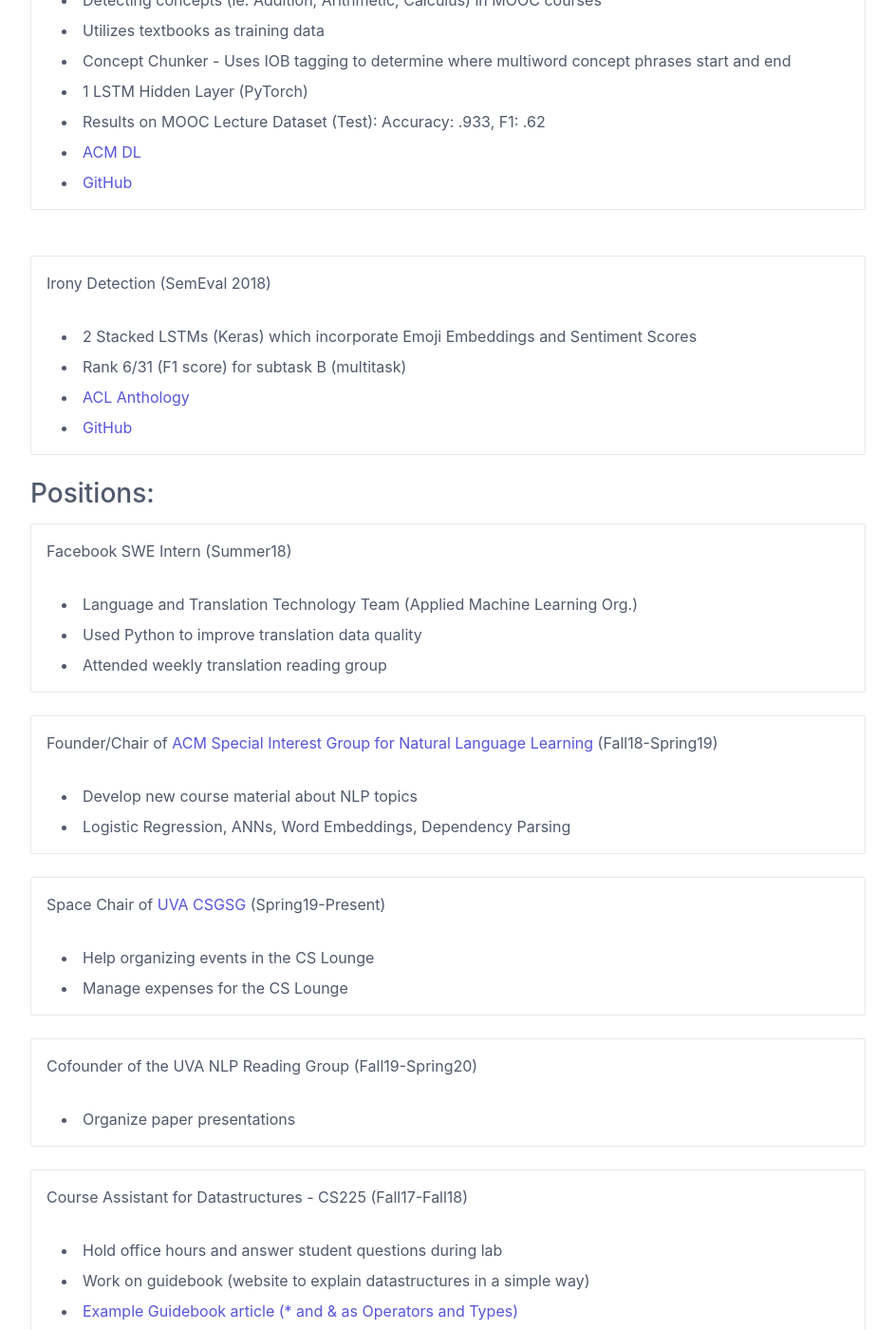
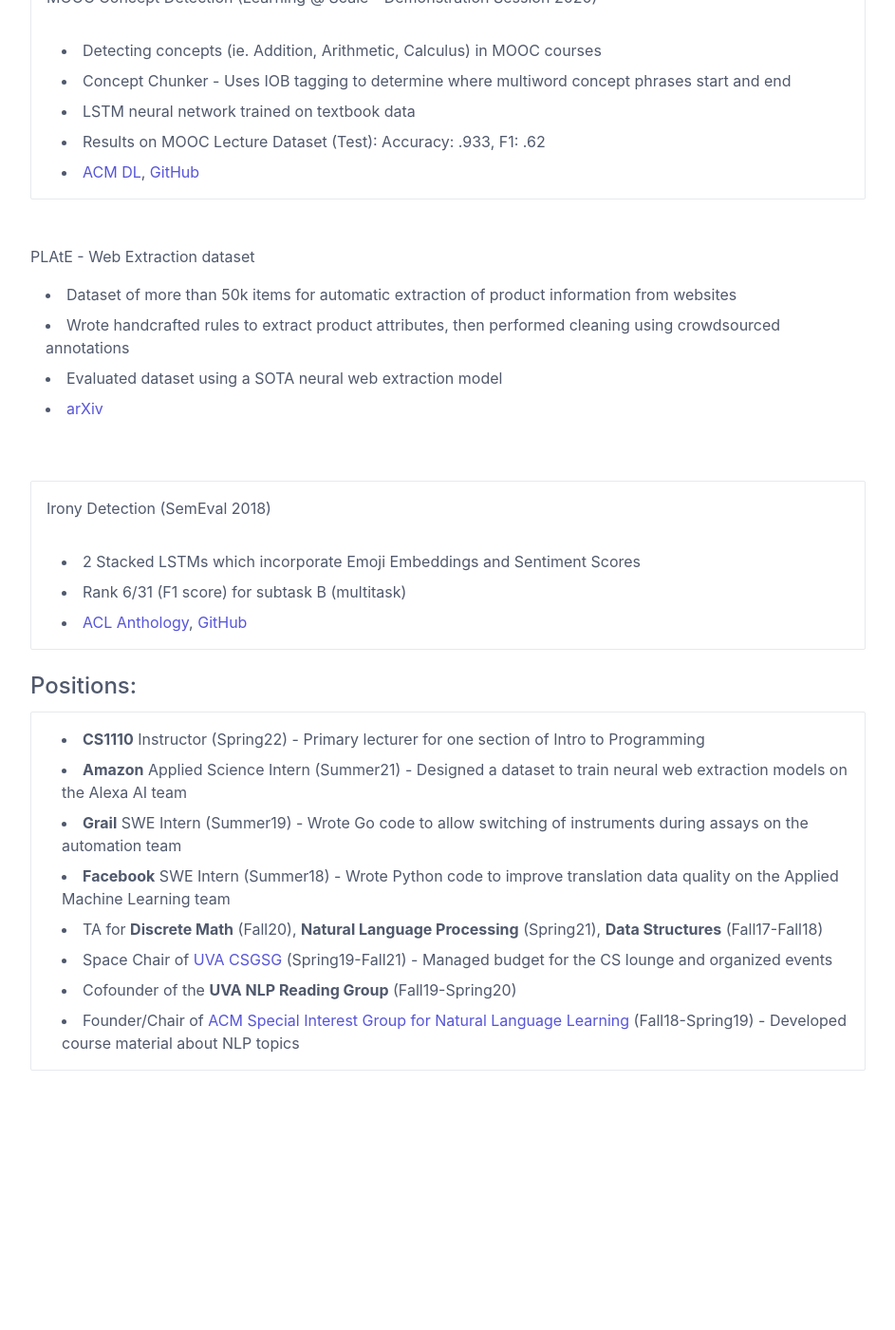
Before and after one commit to aidansan/aidansan.github.io, a Jekyll site: the page built from index.html, in a window 1280 px wide and 1400 px high, scrolled down 704 px. Shown: the whole window at 95% size, without its empty margins (168-1111 px from the left). Built offline with Jekyll 4.4.1, drawn with Linux system fonts in a browser that asks for light colours; after the commit the page ends 1871 px from its top, so only the background shows below that; some of the changed text lies outside the part shown.

Commit message:
Update current infomation

```diff
--- a/index.html
+++ b/index.html
@@ -1,16 +1,18 @@
 ---
 layout: default
 ---
-<h1>Hi, I'm Aidan!</h1>
+<h2>Hi, I'm Aidan!</h2>
 <div class="container">
 <div class="columns">
 <div class="column col-9">
 <ul>
-  <li>I'm a second year PhD student born in Virginia and studying at the <a href="https://engineering.virginia.edu/departments/computer-science">University of Virginia</a>.</li>
+  <li>I'm a fourth year PhD student born in Virginia and studying at the <a href="https://engineering.virginia.edu/departments/computer-science">University of Virginia</a>.</li>
   <li>I'm happily studying <strong>Natural Language Processing</strong> advised by <a href="http://yangfengji.net/">Prof. Yangfeng Ji</a>. </li>
   <li>I'm grateful to be fully funded by the Dean's Scholar Fellowship (3 years) and the Distinguished Fellowship.</li>
-  <li>I'm currently working on Neural Sentence Ordering, but I have a strong interest in the interpretability of NLP models. I've also done research in <a href="http://aclweb.org/anthology/S18-1091">Irony Detection</a>.</li>
-  <li>I received my undergraduate degree from the <a href="https://cs.illinois.edu/"> University of Illinois at Urbana-Champaign</a> Magna Cum Laude in Computer Science + Linguistics. </li>
+  <li>I received my undergraduate degree from the <a href="https://cs.illinois.edu/"> University of Illinois at Urbana-Champaign</a> Magna Cum Laude in Computer Science + Linguistics,
+    and my MCS at UVA.</li>
+  <li>I'm currently working on the summarization of factchecks, and I have a strong interest in the interpretability of NLP models and applications of NLP for social good.</li>
+  <li>In my freetime, I enjoy playing guitar, playing boardgames, and cooking.</li>
 </ul>
 </div>
 <div class="column col-3">
@@ -18,11 +20,11 @@
 </div>
 </div>
 </div>
-<h3>Contact: </h3>
+<h4>Contact: </h4>
 Email: <strong><span>aidan.w.san</span><span style="display: none;">PLEASEIGNORETHISPART</span><span>@gmail.com</span></p></strong>
 <!--https://www.heartinternet.uk/blog/15-ways-to-hide-your-email-address/-->
 <br><br>
-<h3>Research: </h3>
+<h4>Research: </h4>
 <div class="panel">
   <div class="panel-header">
     <div class="panel-title">MOOC Concept Detection (Learning @ Scale - Demonstration Session 2020)</div>
@@ -31,84 +33,51 @@
     <ul>
         <li>Detecting concepts (ie. Addition, Arithmetic, Calculus) in
 MOOC courses</li>
-        <li>Utilizes textbooks as training data</li>
         <li>Concept Chunker - Uses IOB tagging to determine where multiword
 concept phrases start and end</li>
-        <li> 1 LSTM Hidden Layer (PyTorch) </li>
+        <li>LSTM neural network trained on textbook data</li>
         <li>Results on MOOC Lecture Dataset (Test): Accuracy: .933, F1: .62</li>
-        <li><a href="https://dl.acm.org/doi/10.1145/3386527.3406749">ACM DL</li>
-        <li><a href="https://github.com/ConceptModeling/concept-chunker">GitHub</a></li>
+        <li><a href="https://dl.acm.org/doi/10.1145/3386527.3406749">ACM DL</a>, <a href="https://github.com/ConceptModeling/concept-chunker">GitHub</a></li>
     </ul>
   </div>
 </div>
-    <br><br>
+<br><br>
+<div class="panel-header">
+  <div class="panel-title">PLAtE - Web Extraction dataset</div>
+</div>
+<div class="panel-body">
+  <ul>
+    <li>Dataset of more than 50k items for automatic extraction of product information from websites</li>
+    <li>Wrote handcrafted rules to extract product attributes, then performed cleaning using crowdsourced annotations</li>
+    <li>Evaluated dataset using a SOTA neural web extraction model</li>
+    <li><a href="https://arxiv.org/pdf/2205.12386.pdf">arXiv</a></li>
+  </ul>
+</div>
+<br><br>
 <div class="panel">
   <div class="panel-header">
     <div class="panel-title">Irony Detection (SemEval 2018)</div>
   </div>
   <div class="panel-body">
     <ul>
-      <li>2 Stacked LSTMs (Keras) which incorporate Emoji Embeddings and Sentiment Scores</li>
+      <li>2 Stacked LSTMs which incorporate Emoji Embeddings and Sentiment Scores</li>
       <li>Rank 6/31 (F1 score) for subtask B (multitask)</li>
-      <li><a href="http://aclweb.org/anthology/S18-1091">ACL Anthology</a>
-      <li><a href="https://github.com/Muakasan/RDST-semeval2018-task3">GitHub</a></li>
+      <li><a href="http://aclweb.org/anthology/S18-1091">ACL Anthology</a>, <a href="https://github.com/Muakasan/RDST-semeval2018-task3">GitHub</a></li>
     </ul>
   </div>
 </div><br>
-<h3>Positions: </h3>
+<h4>Positions: </h4>
 <div class="panel">
-  <div class="panel-header">
-    <div class="panel-title">Facebook SWE Intern (Summer18)</div>
-  </div>
   <div class="panel-body">
     <ul>
-      <li>Language and Translation Technology Team (Applied Machine Learning Org.)</li>
-      <li>Used Python to improve translation data quality</li>
-      <li>Attended weekly translation reading group</li>
+      <li><strong>CS1110</strong> Instructor (Spring22) - Primary lecturer for one section of Intro to Programming</li>
+      <li><strong>Amazon</strong> Applied Science Intern (Summer21) - Designed a dataset to train neural web extraction models on the Alexa AI team</li>
+      <li><strong>Grail</strong> SWE Intern (Summer19) - Wrote Go code to allow switching of instruments during assays on the automation team</li>
+      <li><strong>Facebook</strong> SWE Intern (Summer18) - Wrote Python code to improve translation data quality on the Applied Machine Learning team</li>
+      <li>TA for <strong>Discrete Math</strong> (Fall20), <strong>Natural Language Processing</strong> (Spring21), <strong>Data Structures</strong> (Fall17-Fall18)</li>
+      <li>Space Chair of <a href="https://csgsg.org/">UVA CSGSG</a> (Spring19-Fall21) - Managed budget for the CS lounge and organized events</li>
+      <li>Cofounder of the <strong>UVA NLP Reading Group</strong> (Fall19-Spring20)</li>
+      <li>Founder/Chair of <a href="https://acm.illinois.edu/sigs">ACM Special Interest Group for Natural Language Learning</a> (Fall18-Spring19) - Developed course material about NLP topics</li>
     </ul>
   </div>
-</div><br>
-<div class="panel">
-  <div class="panel-header">
-    <div class="panel-title">Founder/Chair of <a href="https://acm.illinois.edu/sigs">ACM Special Interest Group for Natural Language Learning</a> (Fall18-Spring19)</div>
-  </div>
-  <div class="panel-body">
-    <ul>
-      <li>Develop new course material about NLP topics</li>
-      <li>Logistic Regression, ANNs, Word Embeddings, Dependency Parsing</li>
-    </ul>
-  </div>
-</div><br>
-<div class="panel">
-  <div class="panel-header">
-    <div class="panel-title">Space Chair of <a href="https://csgsg.org/">UVA CSGSG</a> (Spring19-Present)</div>
-  </div>
-  <div class="panel-body">
-    <ul>
-      <li>Help organizing events in the CS Lounge</li>
-      <li>Manage expenses for the CS Lounge</li>
-    </ul>
-  </div>
-</div><br>
-<div class="panel">
-  <div class="panel-header">
-    <div class="panel-title">Cofounder of the UVA NLP Reading Group (Fall19-Spring20)</div>
-  </div>
-  <div class="panel-body">
-    <ul>
-      <li>Organize paper presentations</li>
-    </ul>
-  </div>
-</div><br>
-<div class="panel">
-  <div class="panel-header">
-    <div class="panel-title">Course Assistant for Datastructures - CS225 (Fall17-Fall18)</div>
-  </div>
-  <div class="panel-body">
-    <ul>
-      <li>Hold office hours and answer student questions during lab</li>
-      <li>Work on guidebook (website to explain datastructures in a simple
-way)</li>
-      <li><a href="https://pages.github-dev.cs.illinois.edu/cs225-staff/guidebook/jekyll/update/2018/09/14/operator-type.html">Example Guidebook article (* and &amp; as Operators and Types)</a></li>
-    </ul>
-  </div>
+</div>
```
